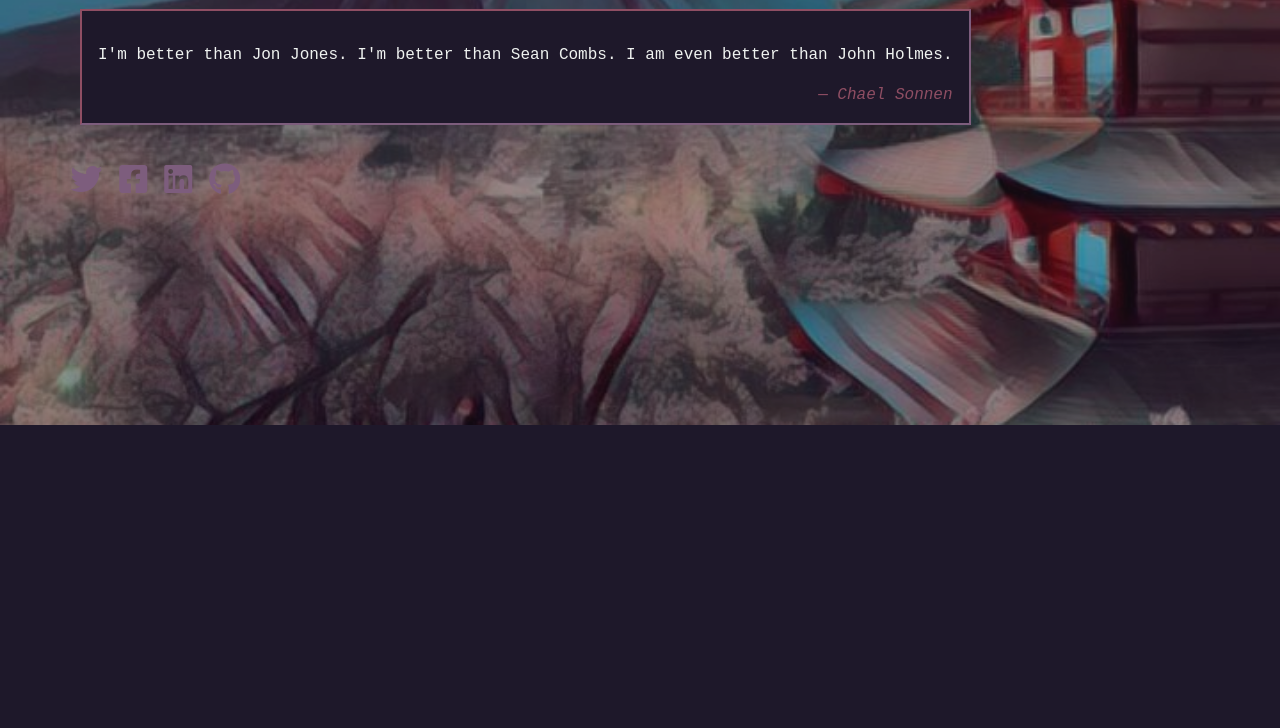
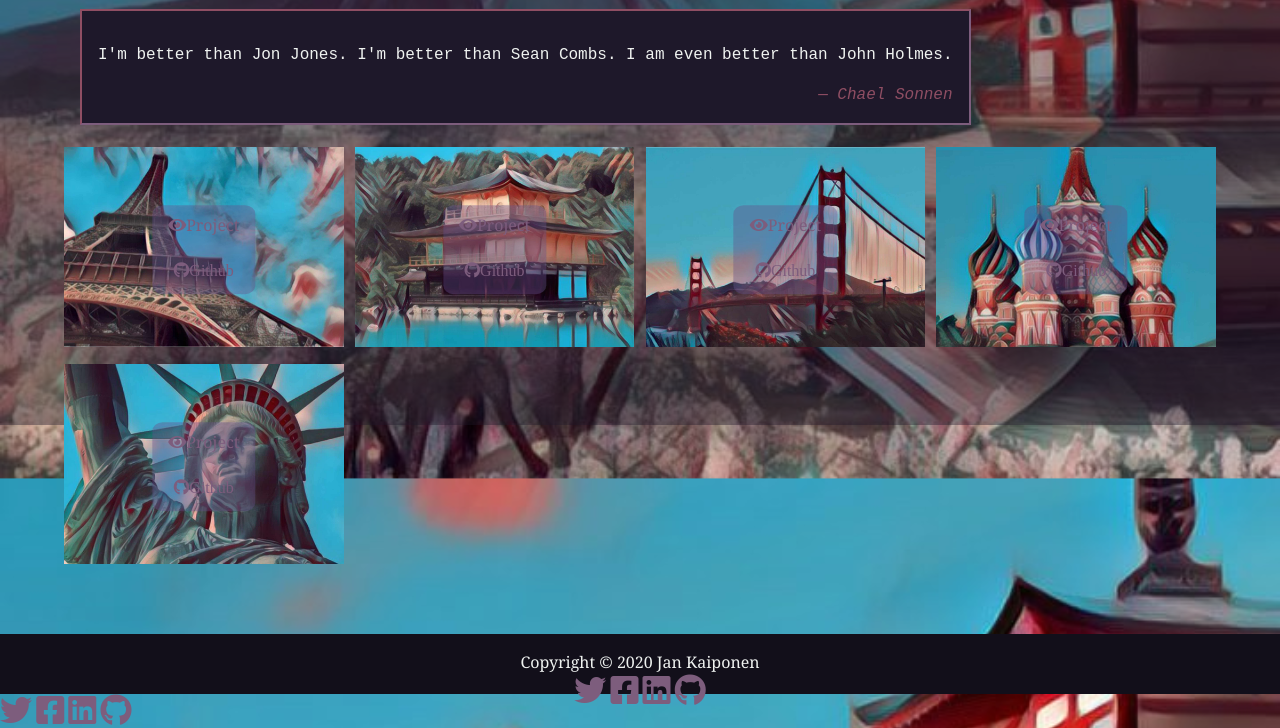
Before and after one commit to itsjan/Front-end, a website: page coursework/final-project/dist/index.html in a window 1280 px wide. Shown: the part 375-1103 px from the top of the page. Before the commit the page ends 800 px from the top, so only its background shows below. Drawn offline with Linux system fonts and the light colour scheme.

Commit message:
add projects to front page, add footer

```diff
--- a/coursework/final-project/dist/index.html
+++ b/coursework/final-project/dist/index.html
@@ -53,6 +53,81 @@
           <cite>Chael Sonnen</cite>
         </blockquote>
       </div>
+      <!-- WORKS-->
+
+      <div class="projects">
+        <!-- Project -->
+        <div class="project-container">
+          <img src="img/proj/eiffel_tower_md_e.jpg" alt="Project One" />
+          <div class="project-links">
+            <a href="#" class="btn-light">
+              <i class="fas fa-eye"></i>Project
+            </a>
+            <a href="#" class="btn-dark"><i class="fab fa-github">Github</i></a>
+          </div>
+        </div>
+        <!-- Project -->
+        <div class="project-container">
+          <img src="img/proj/kyoto_golden_palace_md_e.jpg" alt="Project One" />
+          <div class="project-links">
+            <a href="#" class="btn-light">
+              <i class="fas fa-eye"></i>Project
+            </a>
+            <a href="#" class="btn-dark"><i class="fab fa-github">Github</i></a>
+          </div>
+        </div>
+        <!-- Project -->
+        <div class="project-container">
+          <img src="img/proj/sf_bridge_md_e.jpg" alt="Project One" />
+          <div class="project-links">
+            <a href="#" class="btn-light">
+              <i class="fas fa-eye"></i>Project
+            </a>
+            <a href="#" class="btn-dark"><i class="fab fa-github">Github</i></a>
+          </div>
+        </div>
+
+        <!-- Project -->
+        <div class="project-container">
+          <img src="img/proj/st_basil_cathedral_md_e.jpg" alt="Project One" />
+          <div class="project-links">
+            <a href="#" class="btn-light">
+              <i class="fas fa-eye"></i>Project
+            </a>
+            <a href="#" class="btn-dark"><i class="fab fa-github">Github</i></a>
+          </div>
+        </div>
+
+        <!-- Project -->
+        <div class="project-container">
+          <img src="img/proj/statue_of_liberty_md_e.jpg" alt="Project One" />
+          <div class="project-links">
+            <a href="#" class="btn-light">
+              <i class="fas fa-eye"></i>Project
+            </a>
+            <a href="#" class="btn-dark"><i class="fab fa-github">Github</i></a>
+          </div>
+        </div>
+      </div>
+    </main>
+
+
+
+      <!-- @TODO FOOTER -->
+
+      <footer id="main-footer">Copyright &copy; 2020 Jan Kaiponen
+
+        <div class="icons">
+          <a href="#!"> <i class="fab fa-twitter fa-2x"></i></a>
+
+          <a href="#!"> <i class="fab fa-facebook-square fa-2x"></i></a>
+          <a href="#!"> <i class="fab fa-linkedin fa-2x"></i></a>
+          <a href="#!"> <i class="fab fa-github fa-2x"></i></a>
+        </div>
+
+      </footer>
+
+
 
       <div class="icons">
         <a href="#!"> <i class="fab fa-twitter fa-2x"></i></a>
```
